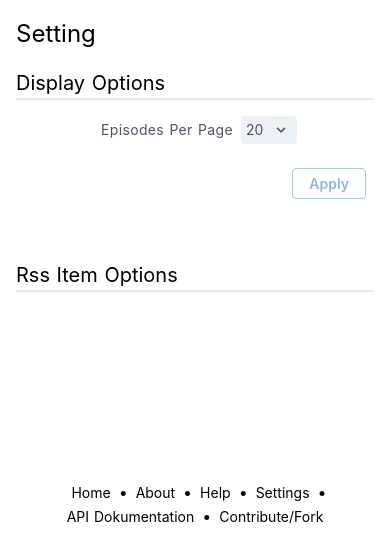
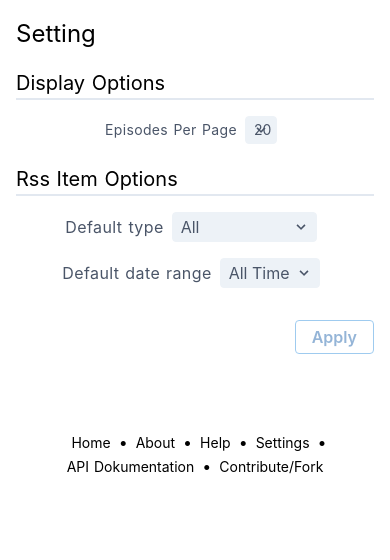
Before and after one commit to tryToCode/podcastclub, a Nuxt app: page /settings in a window 390 px wide. Shown: the top 560 px of the page. Built offline with nearby package versions, Linux system fonts and the light colour scheme; what vue-tippy would draw is missing.

Commit message:
add more setting options

```diff
--- a/components/BaseFilterRow.vue
+++ b/components/BaseFilterRow.vue
@@ -2,7 +2,8 @@
     <div class="max-w-5xl flex flex-wrap md:justify-around bg-gray-100 mx-auto py-2">
         <div class="flex flex-wrap items-center text-sm">
             <div class="ml-2 flex flex-wrap items-center">
-                <BaseLabel :text="catLabel" />
+                <BaseLabel :text="catLabel"
+                    :hidden="hiddenOnMobile" />
                 <BaseFilter
                     :model="catSelected"
                     :selectType="categoryType"
@@ -10,7 +11,8 @@
                     @onBaseFilterChange="onFilterChange"/>
             </div>
             <div class="flex flex-wrap items-center">
-                <BaseLabel :text="dateLabel" />
+                <BaseLabel :text="dateLabel"
+                    :hidden="hiddenOnMobile" />
                 <BaseFilter
                     :model="dateSelected"
                     :selectType="dateType"
@@ -95,6 +97,10 @@ export default {
 
         dateLabel() {
             return "for"
+        },
+
+        hiddenOnMobile() {
+            return true
         }
     },
 
--- a/components/BaseLabel.vue
+++ b/components/BaseLabel.vue
@@ -1,5 +1,6 @@
 <template>
-    <label class="hidden md:block md:px-2 tracking-wide text-gray-700">
+    <label class="md:block md:px-2 tracking-wide text-gray-700"
+        :class="{'hidden': hidden}">
         {{text}}
     </label>
 </template>
@@ -10,6 +11,11 @@ export default {
         text: {
             type: String,
             required: true
+        },
+
+        hidden: {
+            type: Boolean,
+            required: true
         }
     }
 }
--- a/pages/settings.vue
+++ b/pages/settings.vue
@@ -1,32 +1,42 @@
 <template>
   <div class="max-w-3xl flex flex-col mx-auto justify-center px-4 py-2">
       <h1 class="text-2xl my-2">Setting</h1>
-      <div class="py-2 h-48">
+      <div class="py-2 h-24">
           <h1 class="text-xl border-b-2">Display Options</h1>
           <div class="flex flex-col flex-wrap text-sm">
             <div class="flex flex-wrap justify-center items-center m-4">
-                <label class="px-2 tracking-wide text-gray-700"
-                    for="grid-state">
-                    Episodes Per Page
-                </label>
-                <div class="relative">
-                    <select class="block appearance-none bg-gray-200
-                            border border-gray-200 text-gray-700
-                            px-1 py-1 pr-8 md:px-2 md:pr-8 rounded leading-tight focus:outline-none
-                            focus:bg-white focus:border-gray-500"
-                        name="selectOptions"
-                        @change="onFilterChange($event)"
-                        v-model="itemPerPage">
-                        <option v-for="option in selectOptions"
-                            :value="option.value"
-                            :key="option.id">
-                            {{ option.value }}
-                        </option>
-                    </select>
-                    <BaseDownArrow />
+                <BaseLabel :text="displayLabel"
+                    :hidden="hiddenOnMobile" />
+                <BaseFilter
+                    :model="itemPerPage"
+                    :selectType="selectOptions"
+                    :filterSection="filterSection"
+                    @onBaseFilterChange="onFilterChange"/>
             </div>
           </div>
-            <div class="flex m-2 justify-end items-end">
+      </div>
+
+      <div class="py-2">
+        <h1 class="text-xl border-b-2">Rss Item Options</h1>
+        <div class="flex flex-wrap justify-center items-center m-4">
+            <BaseLabel :text="catLabel"
+                :hidden="hiddenOnMobile" />
+            <BaseFilter
+                :model="catSelected"
+                :selectType="categoryType"
+                :filterSection="category"
+                @onBaseFilterChange="onFilterChange"/>
+        </div>
+        <div class="flex flex-wrap justify-center items-center m-4">
+            <BaseLabel :text="dateLabel"
+                :hidden="hiddenOnMobile" />
+            <BaseFilter
+                :model="dateSelected"
+                :selectType="dateType"
+                :filterSection="date"
+                @onBaseFilterChange="onFilterChange"/>
+        </div>
+        <div class="flex my-8 justify-end items-end">
             <button class="bg-transparent hover:bg-red-500 text-blue-700 font-semibold
             hover:text-white py-1 px-4 border border-blue-500
             hover:border-transparent rounded"
@@ -40,15 +50,11 @@
         </div>
       </div>
   </div>
-
-      <div class="py-2 h-48">
-          <h1 class="text-xl border-b-2">Rss Item Options</h1>
-      </div>
-  </div>
 </template>
 
 <script>
-import BaseDownArrow from '@/components/BaseDownArrow.vue'
+import BaseLabel from '@/components/BaseLabel.vue'
+import BaseFilter from '@/components/BaseFilter.vue'
 
 export default {
     head () {
@@ -69,18 +75,55 @@ export default {
                 {value: 20, id: 1},
                 {value: 30, id: 2},
                 {value: 50, id: 3}
+            ],
+            catSelected: 'All',
+            categoryType: [
+                {value: 'All', id: 0},
+                {value: 'IT', id: 1},
+                {value: 'Entrepreneurship', id: 2},
+                {value: 'Finance', id: 3}
+            ],
+            dateSelected: 'All Time',
+            dateType: [
+                {value: 'All Time', id: 1},
+                {value: 'Last 24', id: 2},
+                {value: 'Past Week', id: 3},
+                {value: 'Past Month', id: 4},
+                {value: 'Past Year', id: 5}
             ]
-
         }
     },
 
     components: {
-        BaseDownArrow
+        BaseLabel,
+        BaseFilter
     },
 
     mounted() {
         if (localStorage.pageSize)
             this.itemPerPage = localStorage.pageSize
+    },
+
+    computed: {
+        filterSection() {
+            return ''
+        },
+
+        displayLabel() {
+            return 'Episodes Per Page'
+        },
+
+        catLabel() {
+            return 'Default type'
+        },
+
+        dateLabel() {
+            return 'Default date range'
+        },
+
+        hiddenOnMobile() {
+            return false
+        }
     },
 
     watch: {
```
Lines whose indentation alone changed are shown as unchanged.
